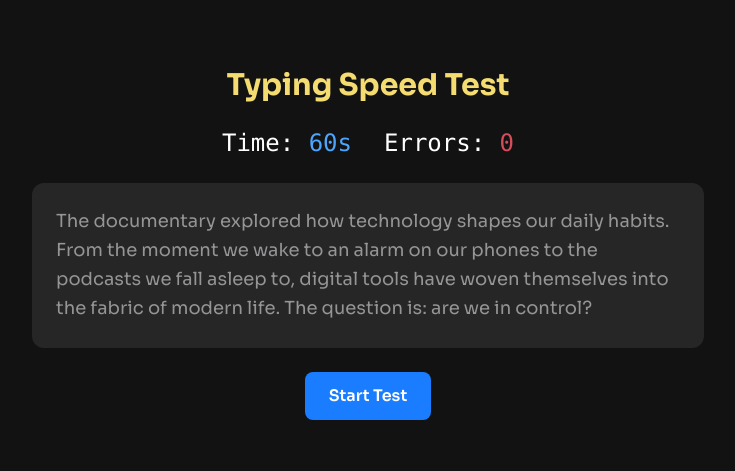
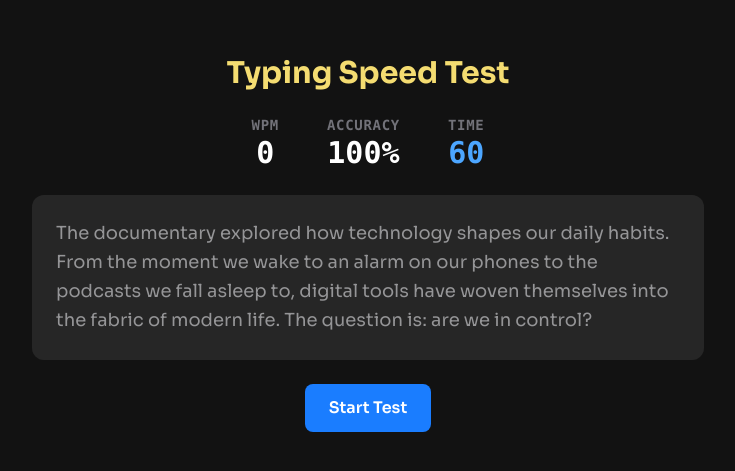
Before and after one commit to gbollybambam/typing-speed-test, a React (Vite) app: page / in a window 1280 px wide. Shown: the part 157-628 px from the top of the page, without its empty margins (272-1007 px from the left). Built offline with nearby package versions, Linux system fonts and the light colour scheme.

Commit message:
feat: implement wpm and accuracy calculation logic

```diff
--- a/src/App.tsx
+++ b/src/App.tsx
@@ -6,7 +6,7 @@ function App() {
   const [text, setText] = useState(getRandomPassage('medium').text);
 
   // Grab the new handler
-  const { status, timeLeft, typed, errors, startGame, handleInput } = useTypingEngine(60);
+  const { status, timeLeft, typed, errors, wpm, accuracy, startGame, handleInput } = useTypingEngine(60);
 
   // Create a reference to the hidden input so we can focus it
   const inputRef = useRef<HTMLInputElement>(null);
@@ -25,9 +25,23 @@ function App() {
       </h1>
 
       {/* Stats Bar */}
-      <div className="flex gap-8 text-2xl font-mono">
-        <p>Time: <span className="text-blue-400">{timeLeft}s</span></p>
-        <p>Errors: <span className="text-red-500">{errors}</span></p>
+      <div className="flex gap-12 text-3xl font-mono font-bold">
+        <div className="flex flex-col items-center">
+          <span className="text-neutral-500 text-sm uppercase tracking-wider">WPM</span>
+          <span className="text-neutral-0">{wpm}</span>
+        </div>
+
+        <div className="flex flex-col items-center">
+          <span className="text-neutral-500 text-sm uppercase tracking-wider">Accuracy</span>
+          <span className={accuracy < 80 ? "text-red-500" : "text-neutral-0"}>
+            {accuracy}%
+          </span>
+        </div>
+
+        <div className="flex flex-col items-center">
+          <span className="text-neutral-500 text-sm uppercase tracking-wider">Time</span>
+          <span className="text-blue-400">{timeLeft}</span>
+        </div>
       </div>
 
       {/* The Text Display Area */}
@@ -67,7 +81,7 @@ function App() {
         {status === 'idle' ? 'Start Test' : 'Restart'}
       </button>
     </div>
-  )
+  );
 }
 
 export default App;
--- a/src/hooks/useTypingEngine.ts
+++ b/src/hooks/useTypingEngine.ts
@@ -1,4 +1,5 @@
 import { useState, useEffect, useCallback } from 'react';
+import { calculateAccuracy, calculateWPM } from '../utils/calculateStats';
 
 // 1. Define the possible states of the game
 export type GameStatus = 'idle' | 'running' | 'finished';
@@ -8,12 +9,13 @@ const useTypingEngine = (initialTime: number = 60) => {
   const [status, setStatus] = useState<GameStatus>('idle');
   // Timer: How many seconds are left?
   const [timeLeft, setTimeLeft] = useState(initialTime);
-
   // Input: What has the user typed so far?
   const [typed, setTyped] = useState<string>('');
-
   // Errors: simple counter for now
   const [errors, setErrors] = useState(0);
+  // Tracks every singlekey press (even backspaces) for accurracy math
+  const [totalKeystrokes, setTotalKeystrokes] = useState(0);
+
 
   // 2. Helper to start the game
   const startGame = useCallback(() => {
@@ -21,6 +23,7 @@ const useTypingEngine = (initialTime: number = 60) => {
     setTimeLeft(initialTime);
     setTyped('');
     setErrors(0);
+    setTotalKeystrokes(0);
   }, [initialTime]);
 
   const stopGame = useCallback(() => {
@@ -65,6 +68,8 @@ const useTypingEngine = (initialTime: number = 60) => {
       const charTyped = val[charIndex];
       const charCorrect = targetText[charIndex];
 
+      setTotalKeystrokes((prev) => prev + 1);
+
       if (charTyped !== charCorrect) {
         setErrors((prev) => prev + 1);
       }
@@ -80,12 +85,18 @@ const useTypingEngine = (initialTime: number = 60) => {
 
   }, [status, typed, startGame, stopGame]);
 
+  const timeElapsed = initialTime - timeLeft;
+  const accuracy = calculateAccuracy(totalKeystrokes, errors);
+  const wpm = calculateWPM(typed.length, timeElapsed);
+
   // 4. Return these values so the Component can use them
   return {
     status,
     timeLeft,
     typed,
     errors,
+    accuracy,
+    wpm,
     startGame,
     handleInput,
   };
--- /dev/null
+++ b/src/utils/calculateStats.ts
@@ -0,0 +1,23 @@
+export const calculateAccuracy = (totalTyped: number, errors: number): number => {
+    if (totalTyped === 0) return 100;
+
+    const correctTyped = totalTyped - errors;
+    const accuracy = (correctTyped / totalTyped) * 100;
+
+    return Math.max(0, Math.round(accuracy));
+};
+
+
+export const calculateWPM = (
+    correctCharCount: number,
+    timeElapsedSeconds: number
+): number => {
+    if (timeElapsedSeconds === 0) return 0;
+
+    const words = correctCharCount / 5;
+    const minutes = timeElapsedSeconds / 60;
+
+    const wpm = words / minutes;
+
+    return Math.round(wpm);
+};
```
